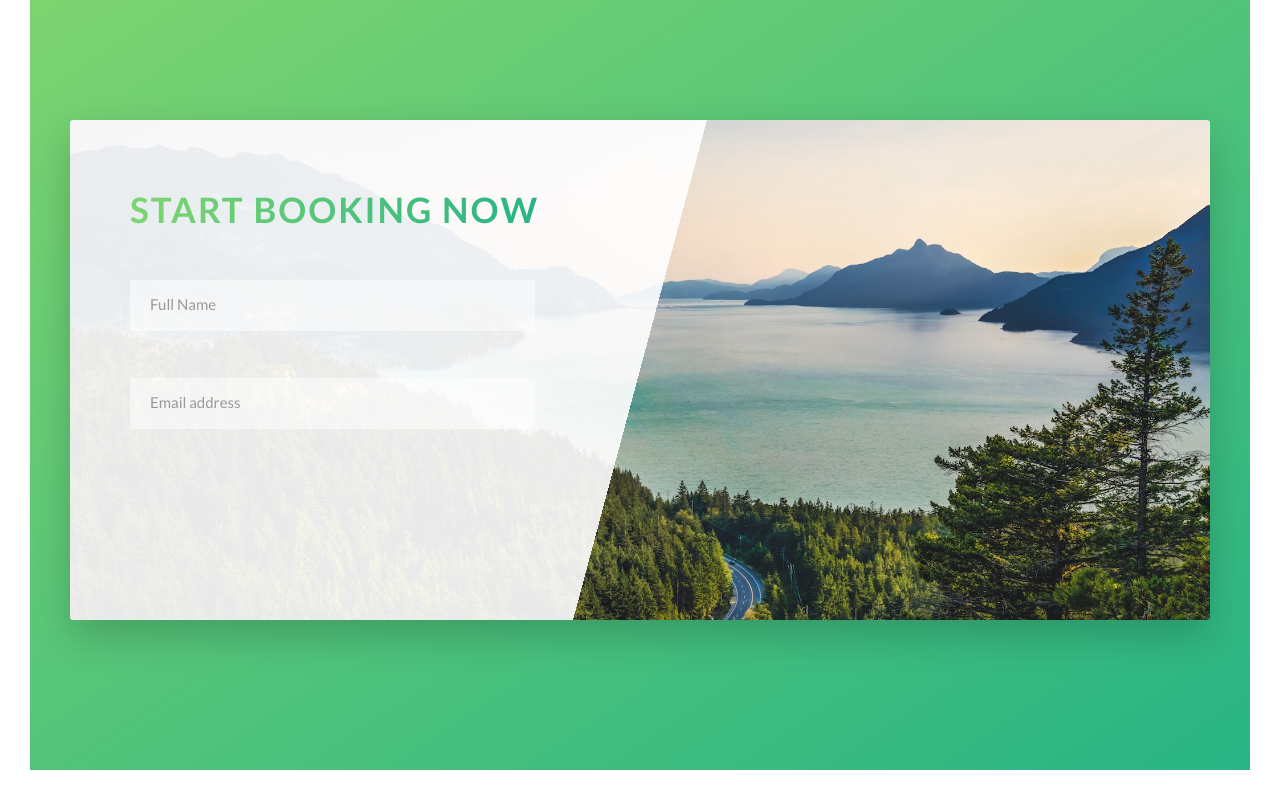
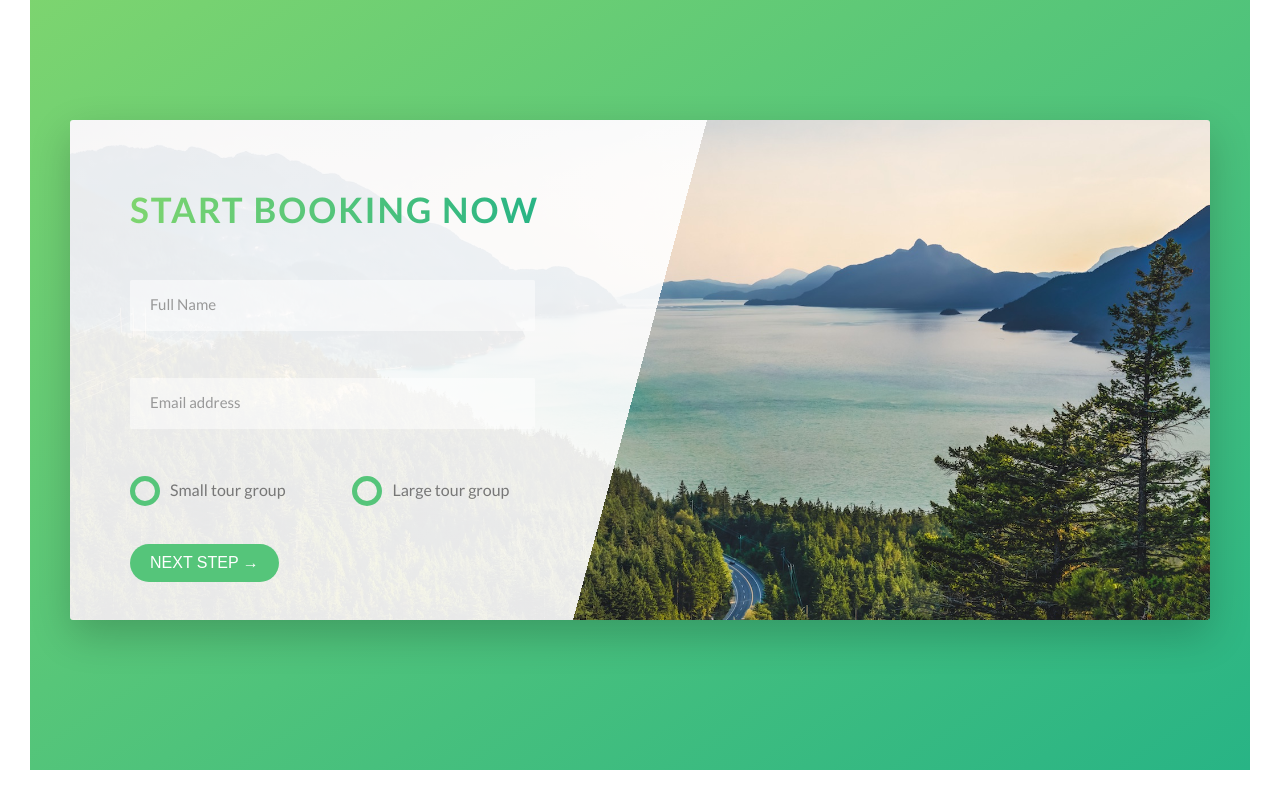
Before and after one commit to NaraeJang/01-SASS-Natours, a website: page dist/index.html in a window 1280 px wide. Shown: the part 4540-5340 px from the top of the page. Drawn offline with Linux system fonts and the light colour scheme.

Commit message:
Building the Booking Section - 03

```diff
--- a/scss/base/_utilities.scss
+++ b/scss/base/_utilities.scss
@@ -1,20 +1,20 @@
 .u-center-text {
-  text-align: center;
+  text-align: center !important;
 }
 
 .u-margin-bottom-big {
-  margin-bottom: 8rem;
+  margin-bottom: 8rem !important;
 }
 .u-margin-bottom-medium {
-  margin-bottom: 4rem;
+  margin-bottom: 4rem !important;
 }
 .u-margin-bottom-small {
-  margin-bottom: 1.5rem;
+  margin-bottom: 1.5rem !important;
 }
 
 .u-margin-top-big {
-  margin-top: 8rem;
+  margin-top: 8rem !important;
 }
 .u-margin-top-huge {
-  margin-top: 10rem;
+  margin-top: 10rem !important;
 }
--- a/scss/components/_buttons.scss
+++ b/scss/components/_buttons.scss
@@ -10,9 +10,15 @@
     transition: all 0.2s;
     position: relative;
     font-size: $default-font-size;
+
+    // Change for the <button> element
+    border: none;
+    cursor: pointer;
   }
 
-  &:hover {
+  &:hover,
+  &:focus {
+    outline: none;
     transform: translateY(-0.3rem);
     box-shadow: 0 10px 20px rgba($cc-black, 0.2);
 
--- a/scss/components/_form.scss
+++ b/scss/components/_form.scss
@@ -14,6 +14,7 @@
     border-bottom: 3px solid transparent;
     width: 90%;
     display: block;
+    transition: all 0.3s;
 
     &:focus {
       outline: none;
@@ -45,4 +46,52 @@
     visibility: hidden;
     transform: translateY(-4rem);
   }
+
+  &__radio-group {
+    width: 49%;
+    display: inline-block;
+  }
+
+  &__radio-input {
+    display: none;
+  }
+
+  &__radio-label {
+    font-size: $default-font-size;
+    cursor: pointer;
+    position: relative;
+    padding-left: 4rem;
+  }
+
+  &__radio-button {
+    height: 3rem;
+    width: 3rem;
+    border: 5px solid $cc-primary;
+    border-radius: 50%;
+    display: inline-block;
+    position: absolute;
+    left: 0;
+
+    &::after {
+      content: "";
+      display: block;
+      width: 1.3rem;
+      height: 1.3rem;
+      border-radius: 50%;
+
+      position: absolute;
+      top: 50%;
+      left: 50%;
+      transform: translate(-50%, -50%);
+      background-color: $cc-primary;
+
+      opacity: 0;
+
+      transition: opacity 0.3s;
+    }
+  }
+
+  &__radio-input:checked ~ &__radio-label &__radio-button::after {
+    opacity: 1;
+  }
 }
```
Also changed, not shown: dist/css/main.css, dist/index.html.
